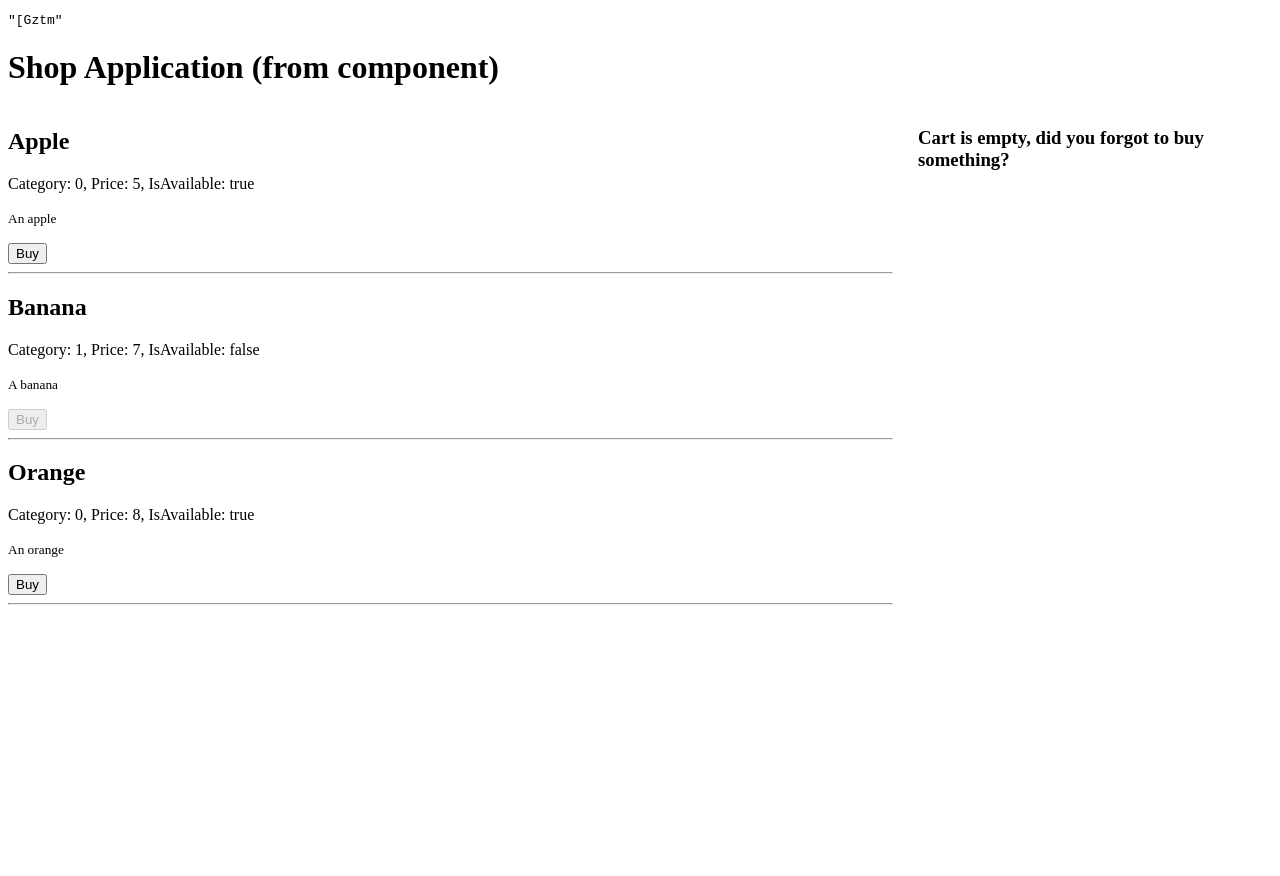
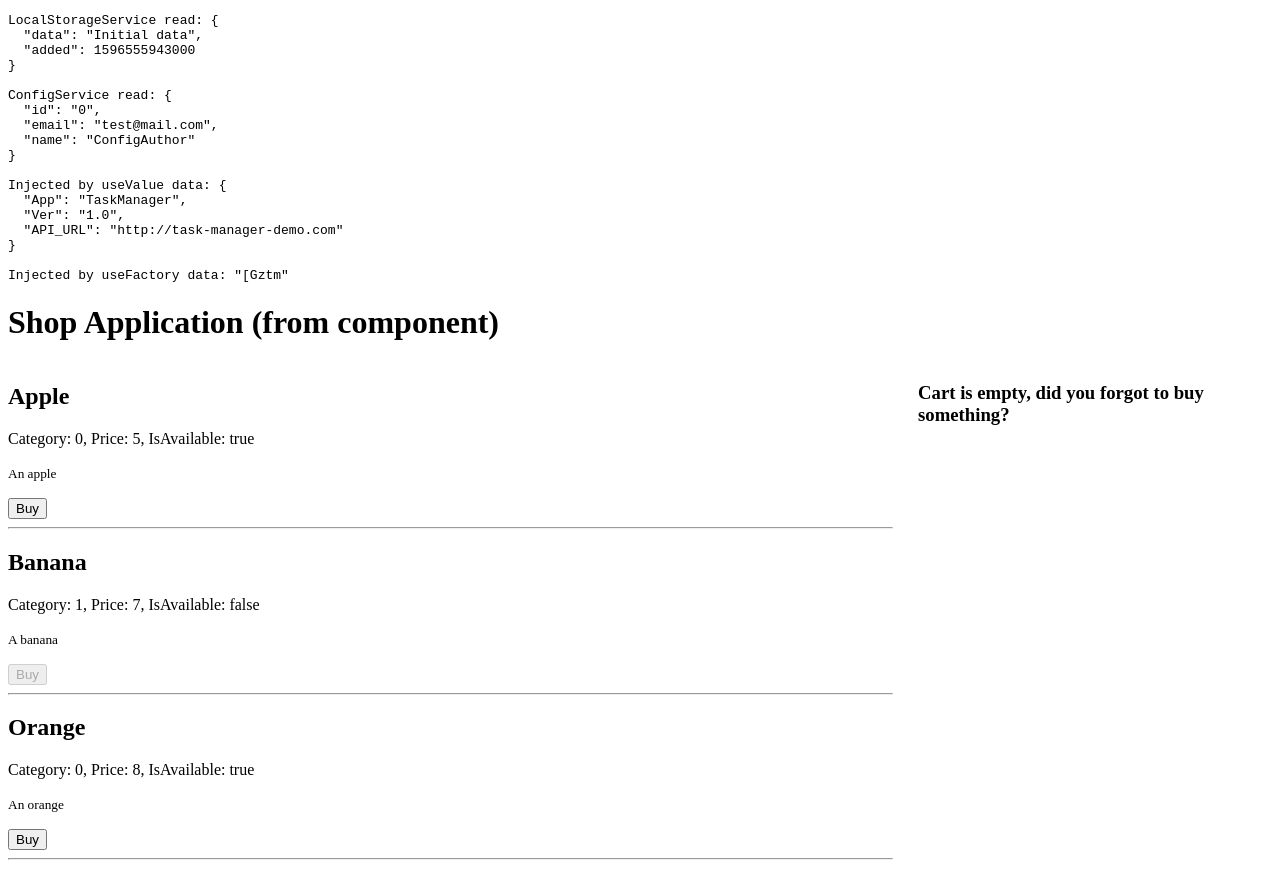
Before and after one commit to a-tem/vz-ng27-project-introduction, an Angular app: page / in a window 1280 px wide. Before the commit the page ends 800 px from the top, so only its background shows below. Built offline with nearby package versions, Linux system fonts and the light colour scheme.

Commit message:
task 6 done

```diff
--- a/src/app/app.component.html
+++ b/src/app/app.component.html
@@ -1,4 +1,5 @@
-<app-first></app-first>
+<!--<app-first></app-first>-->
+<app-about></app-about>
 
 <h1 #appName></h1>
 
--- a/src/app/app.module.ts
+++ b/src/app/app.module.ts
@@ -5,6 +5,7 @@ import { AppComponent } from './app.component';
 import { FirstComponent } from '@core/components/first/first.component';
 import { CartModule } from '@cart/cart.module';
 import {ProductsModule} from '@products/products.module';
+import {LayoutModule} from '@app/layout/layout.module';
 
 @NgModule({
   declarations: [
@@ -15,6 +16,7 @@ import {ProductsModule} from '@products/products.module';
     BrowserModule,
     ProductsModule,
     CartModule,
+    LayoutModule,
   ],
   providers: [],
   bootstrap: [AppComponent]
--- a/src/app/cart/components/cart-list/cart-list.component.ts
+++ b/src/app/cart/components/cart-list/cart-list.component.ts
@@ -1,18 +1,14 @@
 import { Component, OnInit } from '@angular/core';
 import {CartService} from '@cart/services/cart.service';
-import {LocalStorageService} from '@core/services/local-storage.service';
 
 @Component({
   selector: 'app-cart-list',
   templateUrl: './cart-list.component.html',
   styleUrls: ['./cart-list.component.scss'],
-  providers: [
-    { provide: LocalStorageService, useValue: LocalStorageService}
-  ]
 })
 export class CartListComponent implements OnInit {
 
-  constructor(public cartService: CartService, private localStorageService: LocalStorageService) { }
+  constructor(public cartService: CartService) { }
 
   ngOnInit(): void {
   }
--- a/src/app/core/components/first/first.component.html
+++ b/src/app/core/components/first/first.component.html
@@ -1,8 +1,5 @@
-<!--<pre>Injected by useValue data: {{ constAppData | json }}</pre>-->
-<!--<hr>-->
-<!--<h2>{{ name }}</h2>-->
-<!--<hr>-->
-<!--<p>Category: {{ category }}, Price: {{ price }}, IsAvailable: {{ isAvailable }}</p>-->
-<!--<p><small>{{ description }}</small></p>-->
-
-<pre>{{ generatedString | json }}</pre>
+<hr>
+<h2>{{ name }}</h2>
+<hr>
+<p>Category: {{ category }}, Price: {{ price }}, IsAvailable: {{ isAvailable }}</p>
+<p><small>{{ description }}</small></p>
--- a/src/app/core/components/first/first.component.ts
+++ b/src/app/core/components/first/first.component.ts
@@ -1,23 +1,10 @@
-import {Component, Inject, InjectionToken, OnInit} from '@angular/core';
+import {Component, OnInit} from '@angular/core';
 import {ECategoryEnum} from '@shared/enums/category.enum';
-import {Constant} from '@shared/models/const.model';
-import {CONSTANT_SERVICE} from '@core/services/constant.service';
-import {GeneratorService} from '@core/services/generator.service';
-import {GenerateRandomString, GenerateRandomNFactory} from '@core/services/factory/random-generator.factory';
-
-const CONST = new InjectionToken<Constant>('Constant Service');
 
 @Component({
   selector: 'app-first',
   templateUrl: './first.component.html',
   styleUrls: ['./first.component.scss'],
-  providers: [
-    { provide: CONST, useValue: CONSTANT_SERVICE},
-    { provide: GenerateRandomString,
-      useFactory: GenerateRandomNFactory(5),
-      deps: [GeneratorService]
-    }
-  ]
 })
 export class FirstComponent implements OnInit {
 
@@ -27,10 +14,7 @@ export class FirstComponent implements OnInit {
   category: ECategoryEnum = ECategoryEnum.First;
   isAvailable = true;
 
-  constructor(
-    @Inject(CONST) public constAppData: Constant,
-    @Inject(GenerateRandomString) public generatedString: string,
-  ) { }
+  constructor() { }
 
   ngOnInit(): void {
   }
--- a/src/app/core/services/local-storage.service.ts
+++ b/src/app/core/services/local-storage.service.ts
@@ -1,10 +1,14 @@
 import {Injectable} from '@angular/core';
 import {TStorageData} from '@shared/models/storage.model';
 
-@Injectable()
+@Injectable({
+  providedIn: 'root'
+})
 export class LocalStorageService {
 
-  constructor(private storage: Storage) { }
+  private storage: Storage = localStorage;
+
+  constructor() { }
 
   setItem(key: string, value: TStorageData) {
     this.storage.setItem(key, JSON.stringify(value));
--- /dev/null
+++ b/src/app/layout/components/about/about.component.html
@@ -0,0 +1,9 @@
+<pre>
+LocalStorageService read: {{ localStorageService.getItem(componentStoreKey) | json }}
+
+ConfigService read: {{ configOptionsService.getConfigObject() | json }}
+
+Injected by useValue data: {{ constAppData | json }}
+
+Injected by useFactory data: {{ generatedString | json }}
+</pre>
--- /dev/null
+++ b/src/app/layout/components/about/about.component.ts
@@ -0,0 +1,41 @@
+import {Component, Inject, InjectionToken, OnInit, Optional} from '@angular/core';
+import {CONSTANT_SERVICE} from '@core/services/constant.service';
+import {GenerateRandomNFactory, GenerateRandomString} from '@core/services/factory/random-generator.factory';
+import {GeneratorService} from '@core/services/generator.service';
+import {Constant} from '@shared/models/const.model';
+import {LocalStorageService} from '@core/services/local-storage.service';
+import {ConfigOptionsService} from '@core/services/config-options.service';
+
+const CONST = new InjectionToken<Constant>('Constant Service');
+
+@Component({
+  selector: 'app-about',
+  templateUrl: './about.component.html',
+  styleUrls: ['./about.component.scss'],
+  providers: [
+    { provide: LocalStorageService, useClass: LocalStorageService},
+    { provide: CONST, useValue: CONSTANT_SERVICE},
+    { provide: GenerateRandomString,
+      useFactory: GenerateRandomNFactory(5),
+      deps: [GeneratorService]
+    }
+  ]
+})
+export class AboutComponent implements OnInit {
+
+  componentStoreKey = 'about-component';
+
+  constructor(
+    @Optional() public localStorageService: LocalStorageService,
+    @Optional() public configOptionsService: ConfigOptionsService,
+    @Optional() @Inject(CONST) public constAppData: Constant,
+    @Optional() @Inject(GenerateRandomString) public generatedString: string,
+  ) { }
+
+  ngOnInit(): void {
+    this.localStorageService.setItem(this.componentStoreKey, {data: 'Initial data', added: Date.now()});
+    // this.localStorageService.getDate();
+    this.configOptionsService.setConfigValues({id: '0', email: 'test@mail.com', name: 'ConfigAuthor'});
+  }
+
+}
```
Also changed, not shown: src/app/layout/layout.module.ts (added, +18 -0 lines), src/app/layout/components/about/about.component.scss (added), 2 other files (tests, documents, lock files or other folders).
